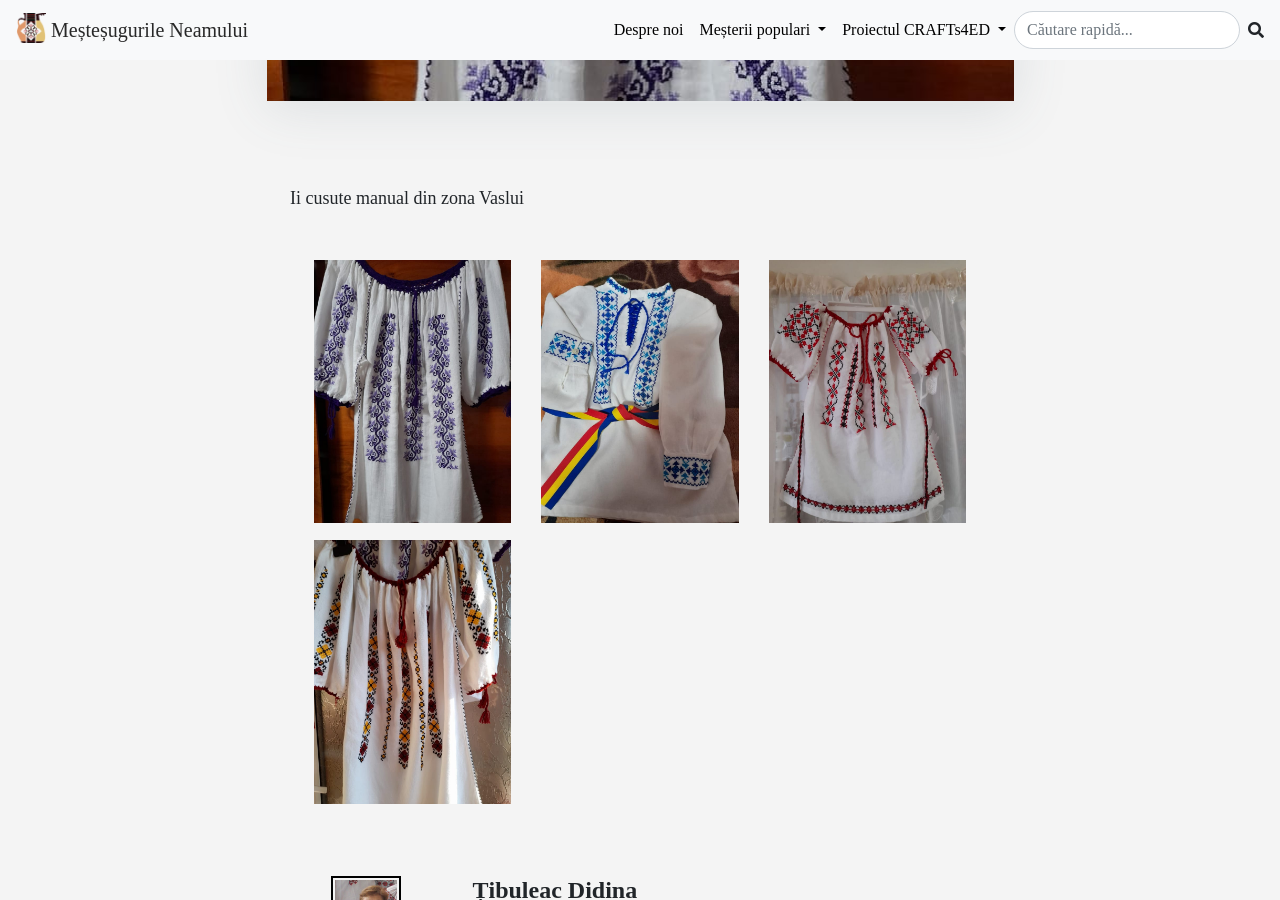
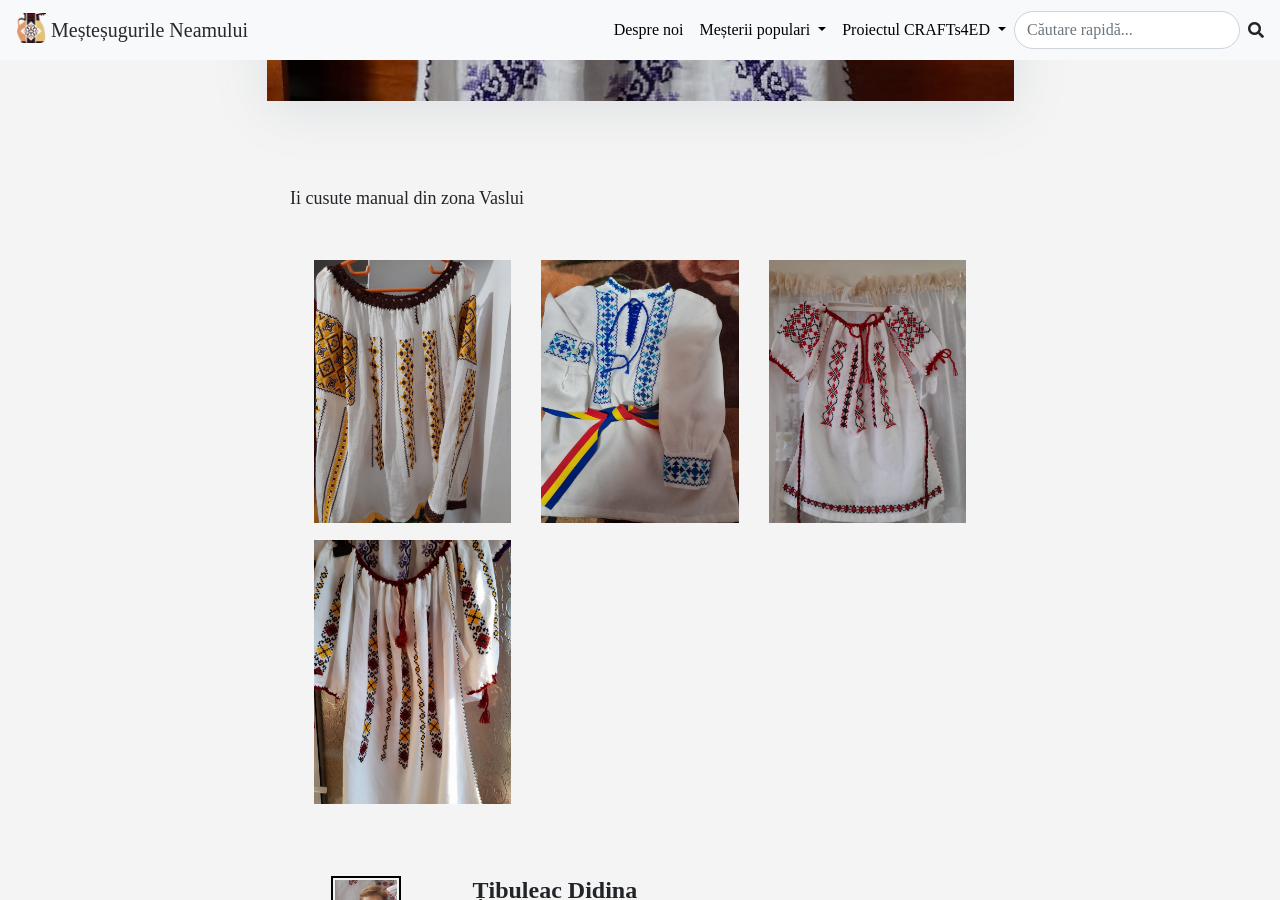
Before and after one commit to apantreprenor/mestesugurileneamului, a Jekyll site: the page built from _items/2022-01-19-ie.md, in a window 1280 px wide and 900 px high, scrolled down 972 px. Built offline with Jekyll 4.4.1, drawn with Linux system fonts in a browser that asks for light colours; nearby versions of some CDN libraries; a script that is not in the unit is left out; comment, search, counter and statistics services are not loaded.

Commit message:
Update Produse “2022-01-19-ie”

```diff
--- a/_items/2022-01-19-ie.md
+++ b/_items/2022-01-19-ie.md
@@ -7,7 +7,7 @@ tags:
   - camesi barbatesti
 image: /assets/img/271736294_352996376293258_6122844741337788313_n.jpg
 gallery:
-  - /assets/img/271736294_352996376293258_6122844741337788313_n.jpg
+  - /assets/img/270124882_590310812336554_100517821596858801_n-1-.jpg
   - /assets/img/271924944_483173593430199_182458708531634262_n.jpg
   - /assets/img/271073917_352976236641723_7921081602331782164_n.jpg
   - /assets/img/271288946_3156597124609877_3541351205137088850_n.jpg
```
